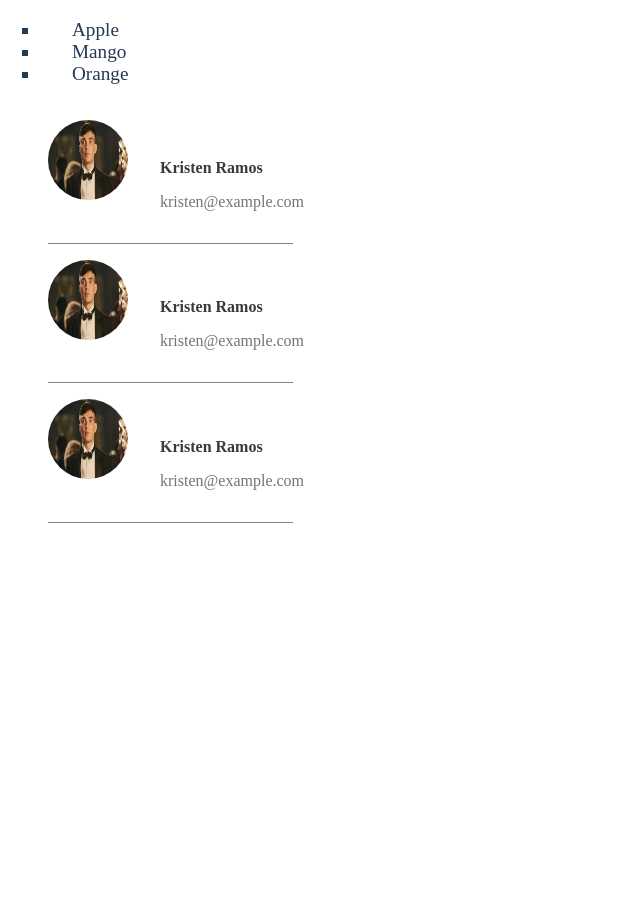
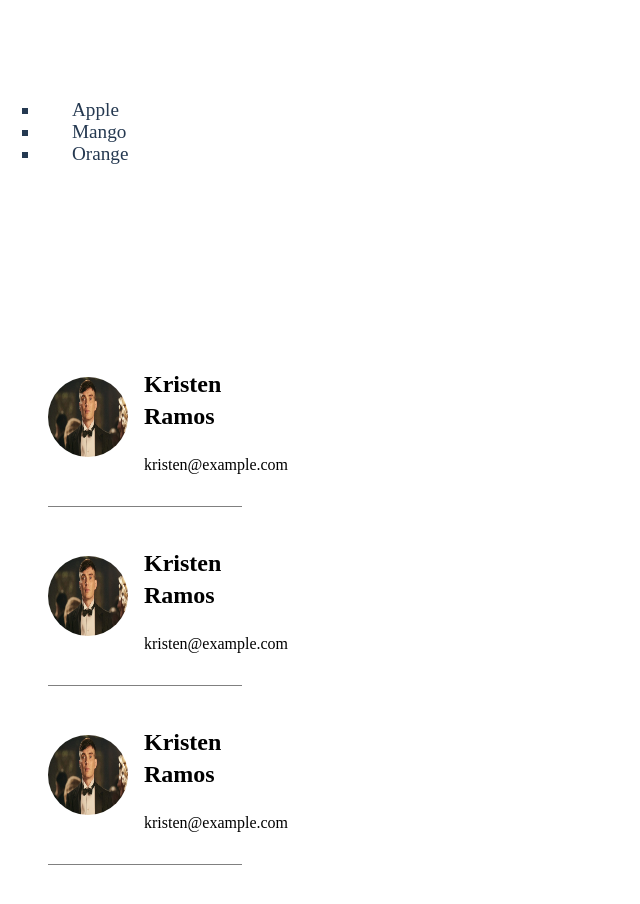
Before and after one commit to Syedmha/TinyFilter-UI, a plain HTML site: page Docs/Components/list.html in a window 1280 px wide. Shown: the whole page, without its empty margins (0-640 px from the left). Before the commit the page ends 800 px from the top, so only its background shows below. Drawn offline with Linux system fonts and the light colour scheme; files whose address does not match are found by name.

Commit message:
Add: List Component

```diff
--- a/Docs/Components/list.html
+++ b/Docs/Components/list.html
@@ -7,11 +7,14 @@
     <meta name="viewport" content="width=device-width, initial-scale=1.0">
     <title>List</title>
     <script src="https://kit.fontawesome.com/f3f9dcc437.js" crossorigin="anonymous"></script>
-    <link rel="stylesheet" href="/components/list/list.css" />
+    <link rel="stylesheet" href="/styles/components.css" />
+    <link rel="stylesheet" href="/styles/document.css" />
+
 </head>
 
 <body>
-    <div>
+    <section class="component-section">
+        <div class="comp-box">
             <ul class="spaced-list">
                 <li class="list">Apple</li>
                 <li class="list">Mango</li>
@@ -19,31 +22,32 @@
             </ul>
         </div>
 
-    <div>
+        <div class="comp-box">
             <ul>
-            <li class="card">
-                <img class="img" src="/assets/shelby.jpeg" alt="" />
+                <li class="stack-item">
+                    <img class="stack-img" src="/assets/shelby.jpeg" alt="" />
                     <div class="details">
-                    <p class="name">Kristen Ramos</p>
-                    <p class="email">kristen@example.com</p>
+                        <h3 class="h3">Kristen Ramos</h3>
+                        <p>kristen@example.com</p>
                     </div>
                 </li>
-            <li class="card">
-                <img class="img" src="/assets/shelby.jpeg" alt="" />
+                <li class="stack-item">
+                    <img class="stack-img" src="/assets/shelby.jpeg" alt="" />
                     <div class="details">
-                    <p class="name">Kristen Ramos</p>
-                    <p class="email">kristen@example.com</p>
+                        <h3 class="h3">Kristen Ramos</h3>
+                        <p>kristen@example.com</p>
                     </div>
                 </li>
-            <li class="card">
-                <img class="img" src="/assets/shelby.jpeg" alt="" />
+                <li class="stack-item">
+                    <img class="stack-img" src="/assets/shelby.jpeg" alt="" />
                     <div class="details">
-                    <p class="name">Kristen Ramos</p>
-                    <p class="email">kristen@example.com</p>
+                        <h3 class="h3">Kristen Ramos</h3>
+                        <p>kristen@example.com</p>
                     </div>
                 </li>
             </ul>
         </div>
+    </section>
 </body>
 
 </html>
--- a/components/image/image.css
+++ b/components/image/image.css
@@ -7,6 +7,6 @@
 
 .img-round {
     border-radius: 50%;
-    width: 40%;
-
+    width: 60%;
+    height: 100vh;
 }
--- a/components/list/list.css
+++ b/components/list/list.css
@@ -1,21 +1,24 @@
 @import url(/styles/root.css);
-.card {
+
+.stack-item {
   display: flex;
   padding: 0rem 4rem;
   list-style: none;
+  align-items: center;
   border-bottom: 1px solid var(--gray-100);
   width: 20%;
   padding: 1rem 0rem 1rem 0rem;
 }
 
 .details {
-    margin: 1.4rem 0rem 0rem 2rem;
+  margin: 0rem 0rem 0rem 1rem;
 }
 
-  .img {
+.stack-img {
+
+  width: 5rem;
   height: 5rem;
-    width: 5rem;
-    border-radius: 50px;
+  border-radius: 50%;
 }
 
 .name {
@@ -29,12 +32,13 @@
   color: var(--gray-50);
 }
 
-  .spaced-list{
+.spaced-list {
   padding-left: 2rem;
-      list-style:square;
+  list-style: square;
   font-size: 1.2rem;
   color: var(--primary-dark);
 }
+
 .spaced-list .list {
   padding-left: 2rem;
 }
```
Also changed, not shown: Docs/Components/image.html (+2 -2 lines). Lines whose indentation alone changed are shown as unchanged.
